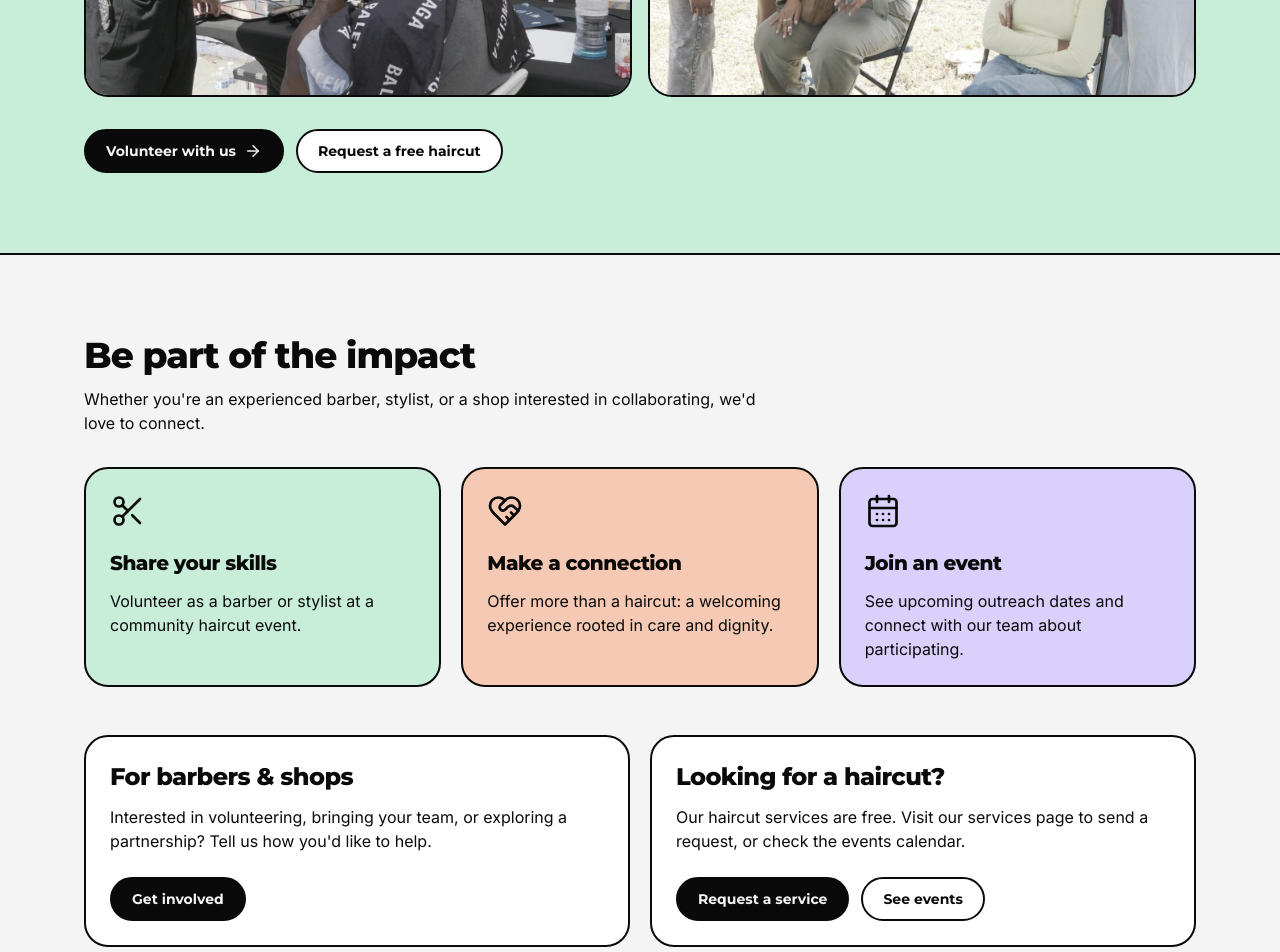
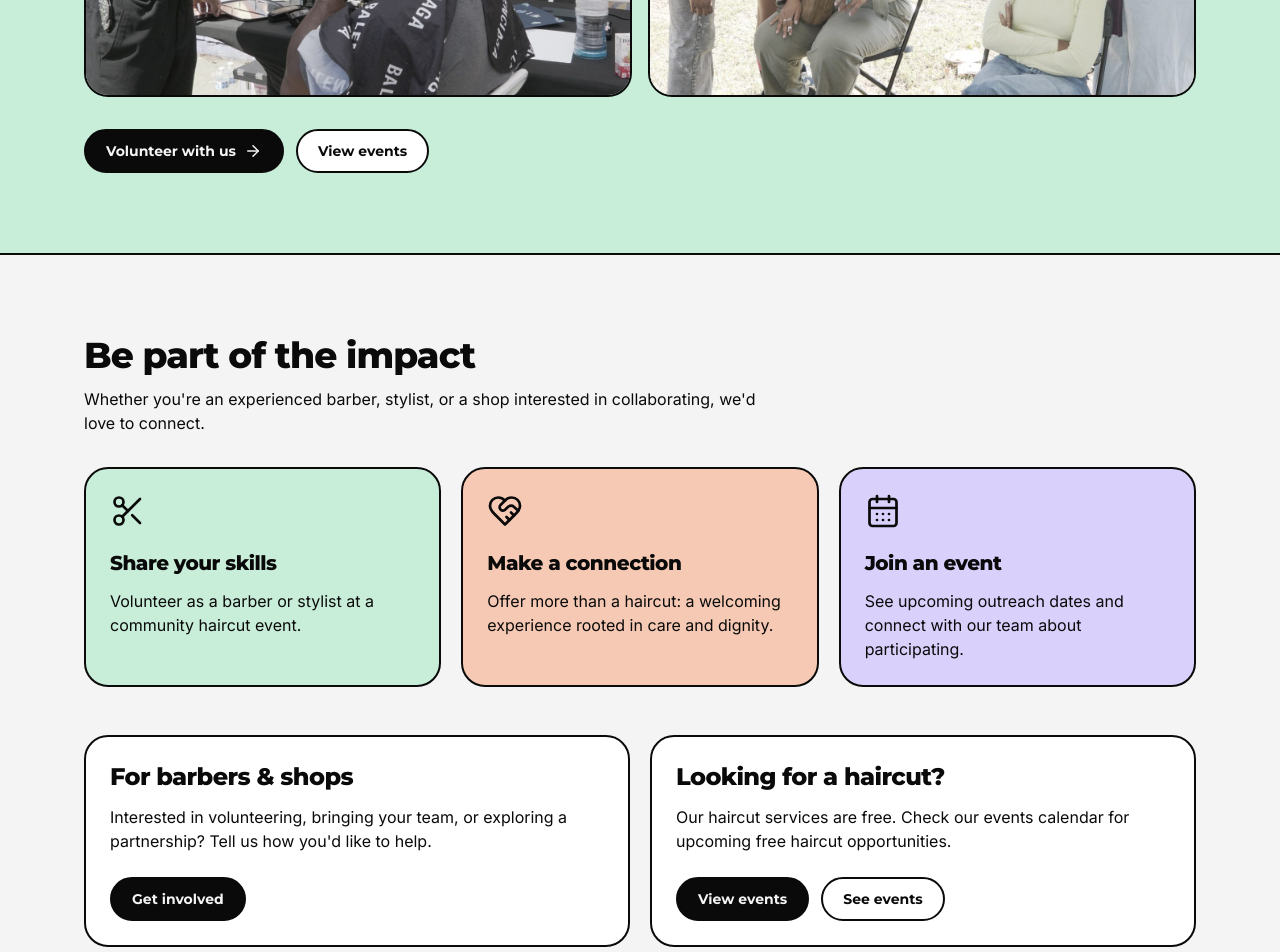
Before and after one commit to Sofreshcity/Web, a React (Vite) app: page /barbers in a window 1280 px wide. Shown: the part 720-1672 px from the top of the page. Built offline with nearby package versions, Linux system fonts and the light colour scheme; no server answers.

Commit message:
Update So Fresh City messaging, navigation, photos and event CTAs

```diff
--- a/src/pages/Barbers.tsx
+++ b/src/pages/Barbers.tsx
@@ -23,7 +23,7 @@ export default function Barbers() {
           </div>
           <div className="mt-8 flex flex-wrap gap-3">
             <Link to="/get-involved" className="btn btn-primary">Volunteer with us <ArrowRight size={18} aria-hidden="true" /></Link>
-            <Link to="/services" className="btn btn-soft">Request a free haircut</Link>
+            <Link to="/events" className="btn btn-soft">View events</Link>
           </div>
         </div>
       </section>
@@ -48,9 +48,9 @@ export default function Barbers() {
             </div>
             <div className="card bg-white">
               <h2 className="text-2xl">Looking for a haircut?</h2>
-              <p className="mt-3">Our haircut services are free. Visit our services page to send a request, or check the events calendar.</p>
+              <p className="mt-3">Our haircut services are free. Check our events calendar for upcoming free haircut opportunities.</p>
               <div className="mt-6 flex flex-wrap gap-3">
-                <Link to="/services" className="btn btn-primary">Request a service</Link>
+                <Link to="/events" className="btn btn-primary">View events</Link>
                 <Link to="/events" className="btn btn-soft">See events</Link>
               </div>
             </div>
```
